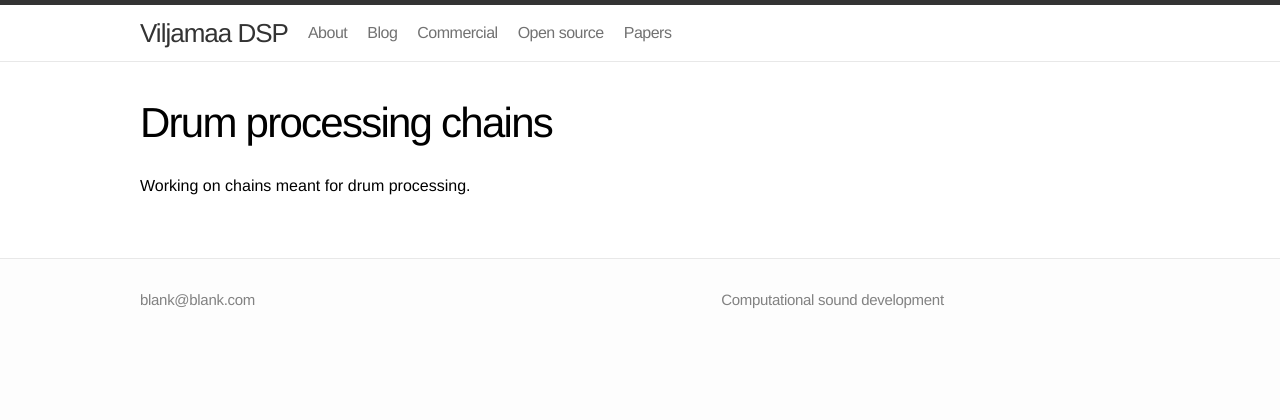
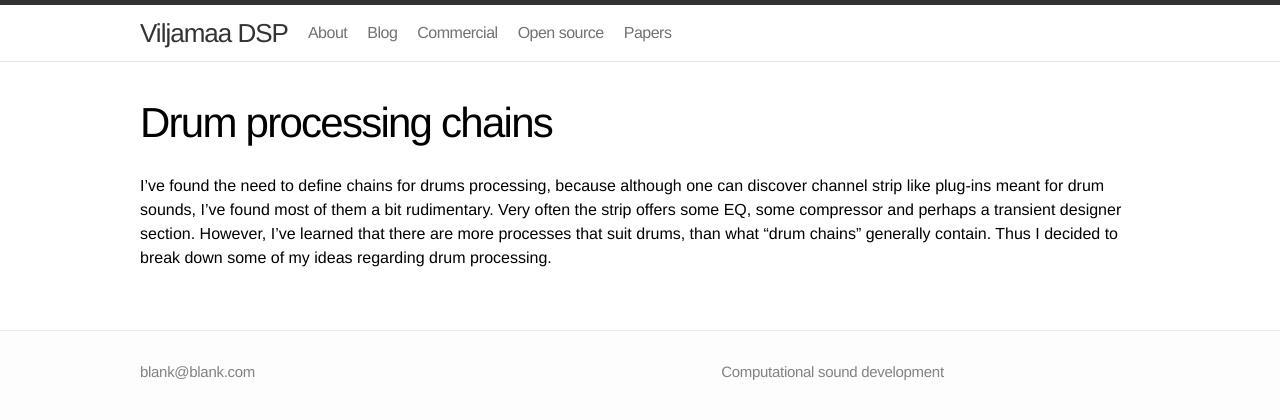
Before and after one commit to mviljamaa/mviljamaa.github.io, a Jekyll site: the page built from blog/2017-07-14/index.markdown, in a window 1280 px wide. Shown: the top 420 px of the page. Built offline with Jekyll 4.4.1, drawn with Linux system fonts in a browser that asks for light colours.

Commit message:
Update index.markdown

```diff
--- a/blog/2017-07-14/index.markdown
+++ b/blog/2017-07-14/index.markdown
@@ -10,4 +10,4 @@ order: 70
 tags: []
 ---
 
-Working on chains meant for drum processing.
+I've found the need to define chains for drums processing, because although one can discover channel strip like plug-ins meant for drum sounds, I've found most of them a bit rudimentary. Very often the strip offers some EQ, some compressor and perhaps a transient designer section. However, I've learned that there are more processes that suit drums, than what "drum chains" generally contain. Thus I decided to break down some of my ideas regarding drum processing.
```
